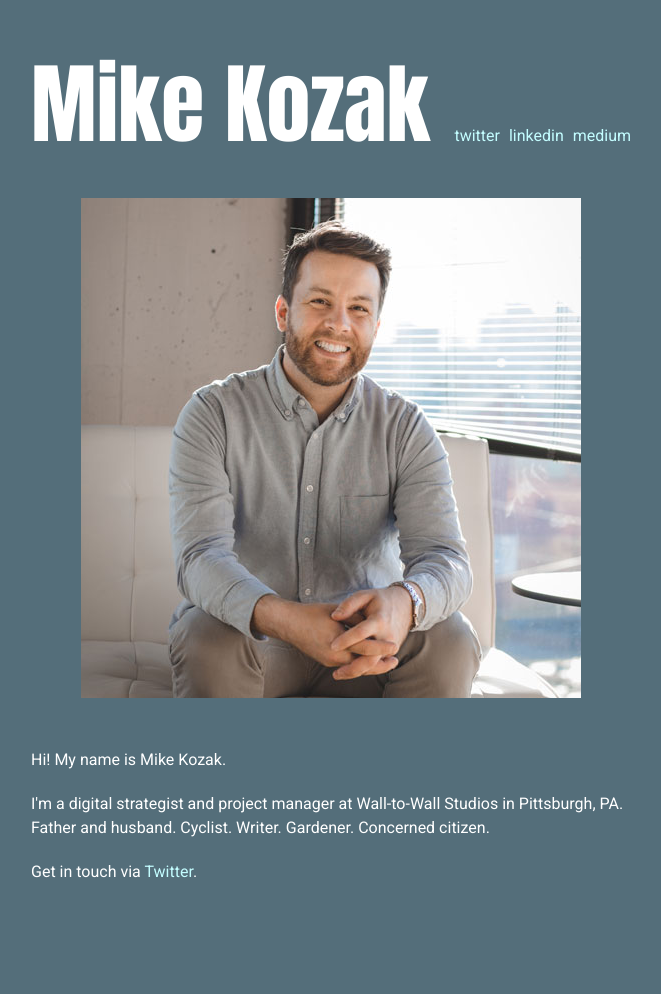
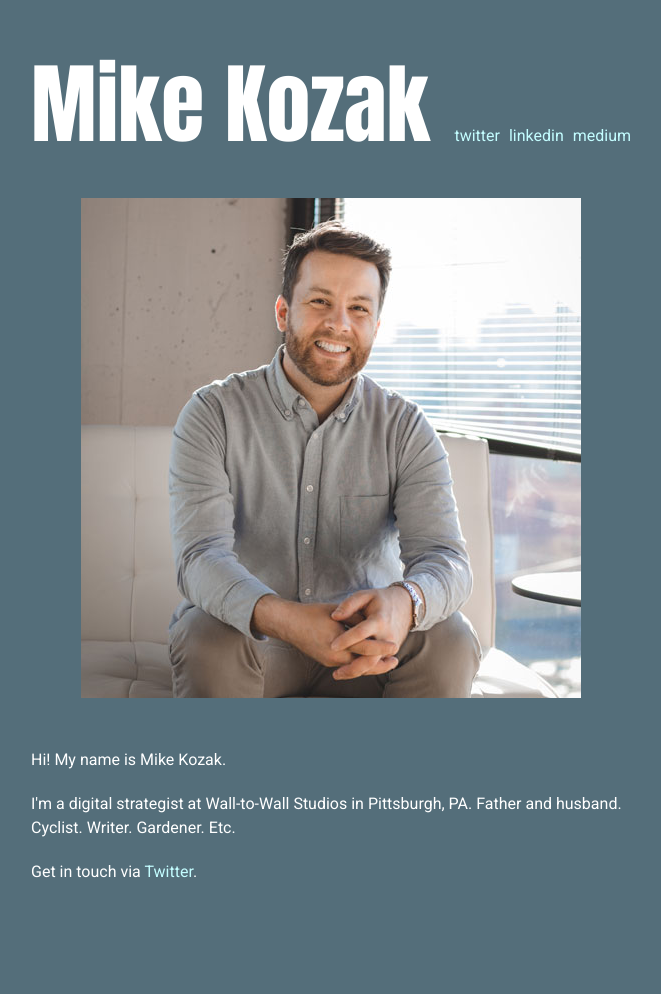
Before and after one commit to mwkozak/mwkozak.github.io, a Jekyll site: the page built from index.html, in a window 1280 px wide. Shown: the whole page, without its empty margins (309-970 px from the left). Built offline with Jekyll 4.4.1, drawn with Linux system fonts in a browser that asks for light colours.

Commit message:
text update

```diff
--- a/index.html
+++ b/index.html
@@ -15,7 +15,7 @@ layout: default
 <div class="blog">
   <img src="/assets/images/mike.jpg" />
   <p>Hi! My name is Mike Kozak.</p>
-  <p> I'm a digital strategist and project manager at Wall-to-Wall Studios in Pittsburgh, PA. Father and husband. Cyclist. Writer. Gardener. Concerned citizen.</p>
+  <p> I'm a digital strategist at Wall-to-Wall Studios in Pittsburgh, PA. Father and husband. Cyclist. Writer. Gardener. Etc.</p>
   <p>Get in touch via <a href="http://twitter.com/mwkozak" target="_blank">Twitter</a>.</div>
 <!--
 <div class="blog">
```
